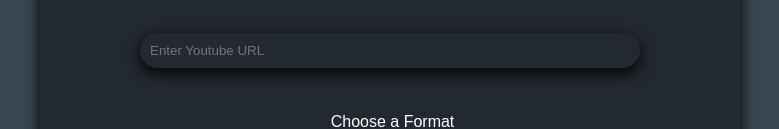
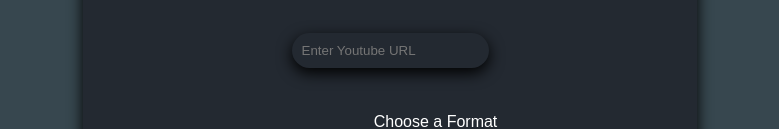
Before and after one commit to MrStinktier/mrstinktier.github.io, a website built with Vite: page Youtube/index.html in a window 1280 px wide. Shown: the part 212-341 px from the top of the page, without its empty margins (250-1029 px from the left). Built offline with nearby package versions, Linux system fonts and the light colour scheme; no server answers.

Commit message:
Zum Commit vorgemerkte Änderungen: 	geändert:       Youtube/index.css

```diff
--- a/Youtube/index.css
+++ b/Youtube/index.css
@@ -19,7 +19,7 @@
 }
 
 .container{
-    width: 700px;
+    max-width: 700px;
     height: 600px;
     background-color: #232931;
     color: #fff;
@@ -69,7 +69,7 @@
     display: flex;
     position: absolute;
     margin-top: 125px;
-    width: 500px;
+    max-width: 500px;
 }
 
 input[type=text]{
```
